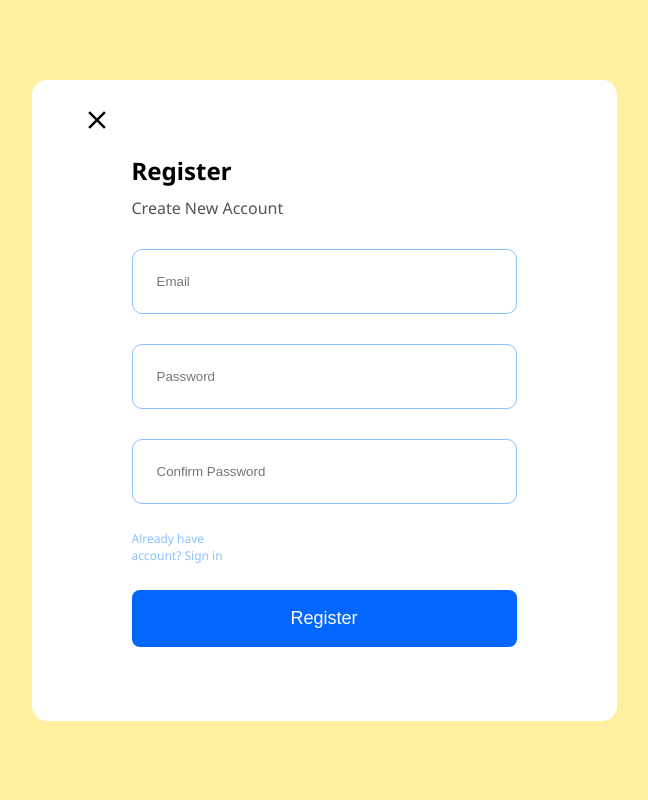
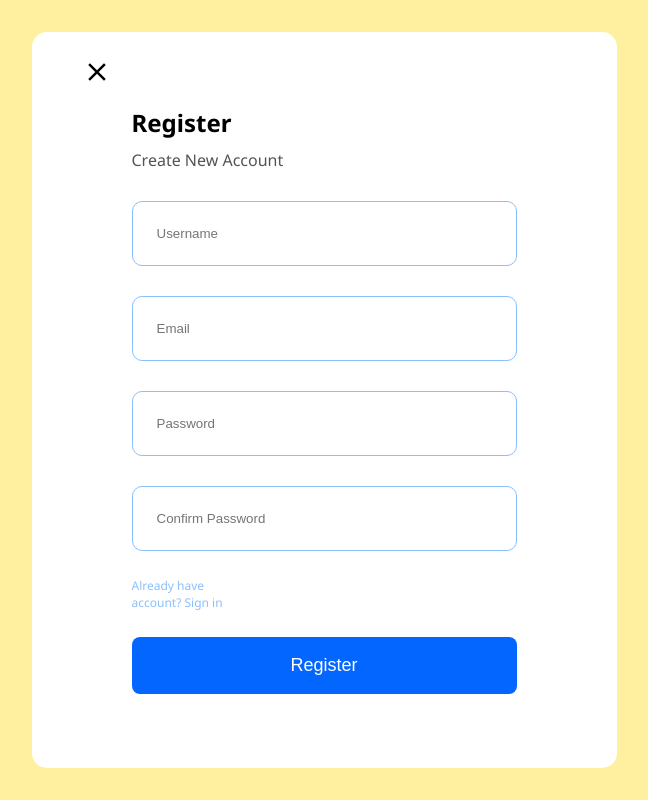
Before and after one commit to Zajaczkowski23/inzynierka, a React (Vite) app: page /account/register in a window 1280 px wide. Shown: the whole page, without its empty margins (316-964 px from the left). Built offline with nearby package versions, Linux system fonts and the light colour scheme.

Commit message:
connect login and register with database

```diff
--- a/src/components/AllMatches/AllMatches.jsx
+++ b/src/components/AllMatches/AllMatches.jsx
@@ -44,7 +44,6 @@ function AllMatches({ selectedDate }) {
       groupedMatches[key] = [];
     }
     groupedMatches[key].push(matchInfo);
-    console.log(groupedMatches);
   });
 
   const filteredMatches = Object.keys(groupedMatches).filter((key) => {
@@ -83,7 +82,6 @@ function AllMatches({ selectedDate }) {
         filters={["All", "Live", "Finished", "Scheduled"]}
       />
       {filteredMatches.map((key, index) => {
-        console.log(key);
         const [tournamentName, categoryName] = key.split("_");
         if (!showAllMatches && index >= 10) return null;
         return (
--- a/src/components/Form/Form.jsx
+++ b/src/components/Form/Form.jsx
@@ -4,29 +4,58 @@ import PropTypes from "prop-types";
 import { useNavigate } from "react-router-dom";
 import "./Form.css";
 import Close from "../../assets/close.svg";
+import axios from "axios";
 
 const Form = ({ header, headerText, linkText, button, register }) => {
   const [email, setEmail] = useState("");
+  const [name, setName] = useState("");
   const [password, setPassword] = useState("");
   const [confirmPassword, setConfirmPassword] = useState("");
-  const [passwordMatch, setPasswordMatch] = useState(true); // Set initial state to true
+  const [passwordMatch, setPasswordMatch] = useState(true);
+  const [userExist, setUserExist] = useState(true);
 
   const navigate = useNavigate();
-
-  const handleSubmit = (event) => {
+  const handleSubmit = async (event) => {
     event.preventDefault();
-
     if (register) {
-      // Check if passwords match
       if (password !== confirmPassword) {
         setPasswordMatch(false);
         return;
+      } else {
+        setPasswordMatch(true);
       }
-      setPasswordMatch(true);
-      navigate("/matches");
+      try {
+        const response = await axios.post(
+          "http://localhost:4200/api/register",
+          {
+            name,
+            email,
+            password,
+          }
+        );
+        if (response.data.message === "User Added Successfully!") {
+          navigate("/account/login");
+        }
+      } catch (error) {
+        console.log("Error:", error.response.data);
+      }
     } else {
-      if (password.length > 0 && email.length > 0) {
-        navigate("/matches");
+      try {
+        const response = await axios.post("http://localhost:4200/api/login", {
+          username: email,
+          password,
+        });
+        if (response.data.message === "Login Successful!") {
+          navigate("/matches");
+        } else if (response.data.message === "No user found!") {
+          setUserExist(false);
+          setPasswordMatch(true);
+        } else {
+          setPasswordMatch(false);
+          setUserExist(true);
+        }
+      } catch (error) {
+        console.error("Error:", error.response.data);
       }
     }
   };
@@ -42,7 +71,16 @@ const Form = ({ header, headerText, linkText, button, register }) => {
       </Link>
       <h2 className="account-header">{header}</h2>
       <p className="account-text">{headerText}</p>
-      <form className="account-form">
+      <form className="account-form" onSubmit={handleSubmit}>
+        {register && (
+          <input
+            type="text"
+            value={name}
+            onChange={(e) => setName(e.target.value)}
+            className="account-input"
+            placeholder="Username"
+          />
+        )}
         <input
           type="text"
           value={email}
@@ -76,6 +114,9 @@ const Form = ({ header, headerText, linkText, button, register }) => {
           {button}
         </button>
         {!passwordMatch && <p className="error">Passwords do not match.</p>}
+        {!userExist && !register && (
+          <p className="error">Ups! User do not exist.</p>
+        )}
       </form>
     </div>
   );
```
